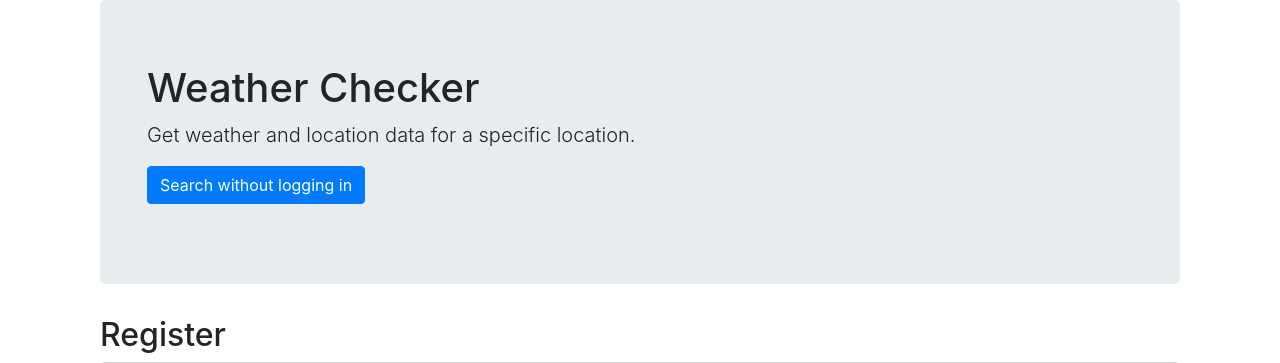
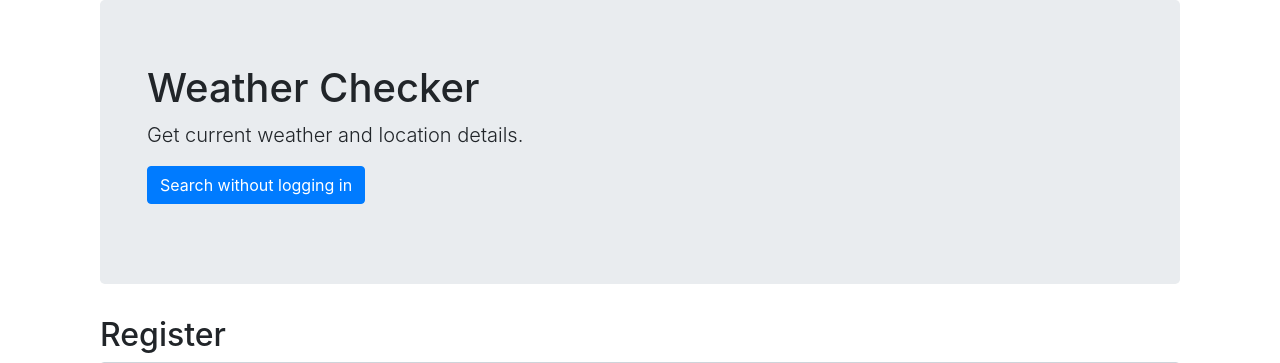
Before and after one commit to scottsalvaggio/project1, a Flask app: page / in a window 1280 px wide. Shown: the part 42-405 px from the top of the page. Run offline with Flask 2, Linux system fonts and the light colour scheme; some libraries are stand-ins or nearby versions.

Commit message:
Updated jumbotron's subtitle

```diff
--- a/templates/index.html
+++ b/templates/index.html
@@ -9,7 +9,7 @@
     <div class="jumbotron">
         <div class="container">
             <h1>Weather Checker</h1>
-            <p class="lead">Get weather and location data for a specific location.</p>
+            <p class="lead">Get current weather and location details.</p>
             <p><a class="btn btn-primary" href="{{ url_for('search') }}">Search without logging in</a></p>
         </div>
     </div>
```
